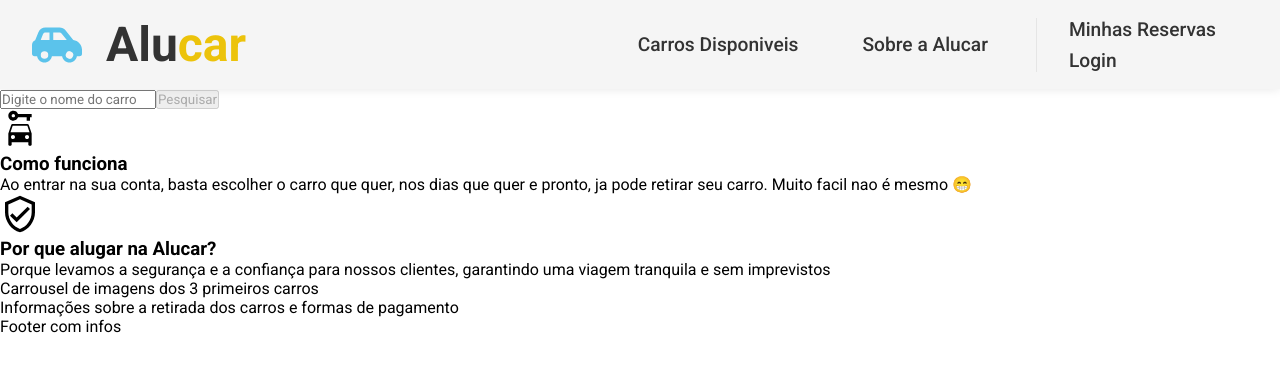
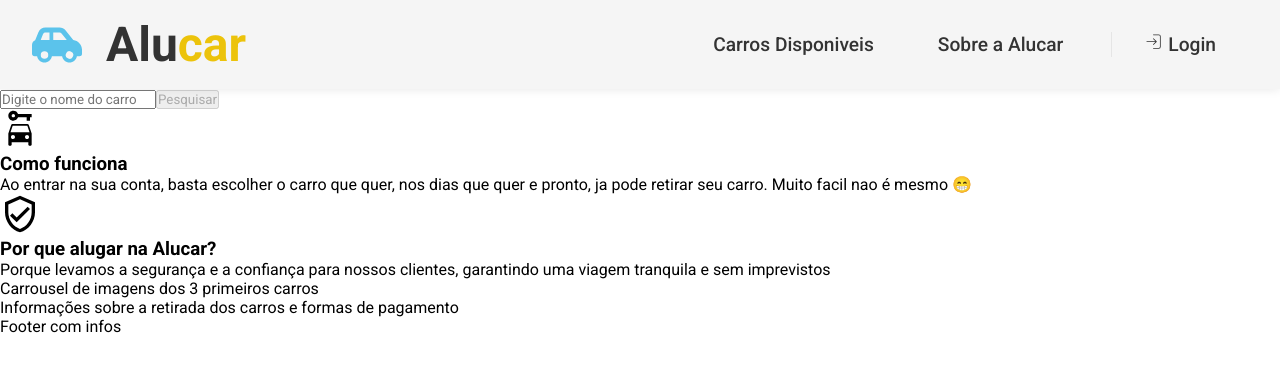
Before and after one commit to gabgaleski/projectGPM, a React (Vite) app in the folder app/frontend/: page / in a window 1280 px wide. Shown: the top 372 px of the page. Built offline with nearby package versions, Linux system fonts and the light colour scheme; no server answers.

Commit message:
feat: Muda funcionalidades do header

```diff
--- a/app/frontend/src/Pages/Profile.tsx
+++ b/app/frontend/src/Pages/Profile.tsx
@@ -5,6 +5,7 @@ import { InfosContext } from "../context/Context";
 import { MdEmail } from "react-icons/md";
 import { FaUserCircle } from "react-icons/fa";
 import Header from "../components/Header";
+import { userProfile } from "../Types/providerTypes";
 
 function Profile() {
     const navigate = useNavigate()
@@ -28,6 +29,18 @@ function Profile() {
         requestUser()
     }, [navigate, requestUser])
 
+    const initialValueProfile: userProfile = {
+        email: '',
+        username: '',
+        role: '',
+    }
+
+    const logoutButton = (): void => {
+        localStorage.removeItem("token")
+        setUserInfo(initialValueProfile)
+        navigate('/')
+    }
+
     return (
       <section>
         <Header />
@@ -36,6 +49,10 @@ function Profile() {
         <p>Nome: { userInfo.username }</p>
         <MdEmail size={25} />
         <p>Email: { userInfo.email }</p>
+        <button
+        type="button"
+        onClick={logoutButton}
+        >Deslogar</button>
       </section>
      );
 }
--- a/app/frontend/src/components/Header.tsx
+++ b/app/frontend/src/components/Header.tsx
@@ -1,9 +1,19 @@
+import { useContext } from 'react';
 import '../styles/header.scss';
 import { FaCarSide } from "react-icons/fa6";
 import { Link } from 'react-router-dom';
+import { InfosContext } from '../context/Context';
+import { CiLogin } from "react-icons/ci";
+import { FaRegUser } from "react-icons/fa";
 
 function Header() {
-        //Implementar mudança de quando estiver logado ou nao
+  const { userInfo } = useContext(InfosContext)
+  const { username } = userInfo
+
+  const userNavigate = <Link to="/profile" className='nav-link'>{<FaRegUser />} { username }</Link>
+  const loginNavigate = <Link to="/login" className='nav-link'>{<CiLogin />} Login</Link>;
+
+
   return (
     <header className="header">
       <div className='logo'>
@@ -20,8 +30,7 @@ function Header() {
           <Link to="/about" className='nav-link'>Sobre a Alucar</Link>
         </ul>
         <ul className='nav-person'>
-          <Link to="/profile" className='nav-link'>Minhas Reservas</Link>
-          <Link to="/login" className='nav-link'>Login</Link>
+          {username ? userNavigate : loginNavigate}
         </ul>
       </nav>
     </header>
--- a/app/frontend/src/context/Context.tsx
+++ b/app/frontend/src/context/Context.tsx
@@ -8,7 +8,11 @@ const initialValue = {
   setCarList: () => {},
   filtredCars: [],
   setFiltredCars: () => {},
-  userInfo: {} as userProfile,
+  userInfo: {
+    email: '',
+    role: '',
+    username: ''
+  },
   setUserInfo: () => {},
 }
 
```
